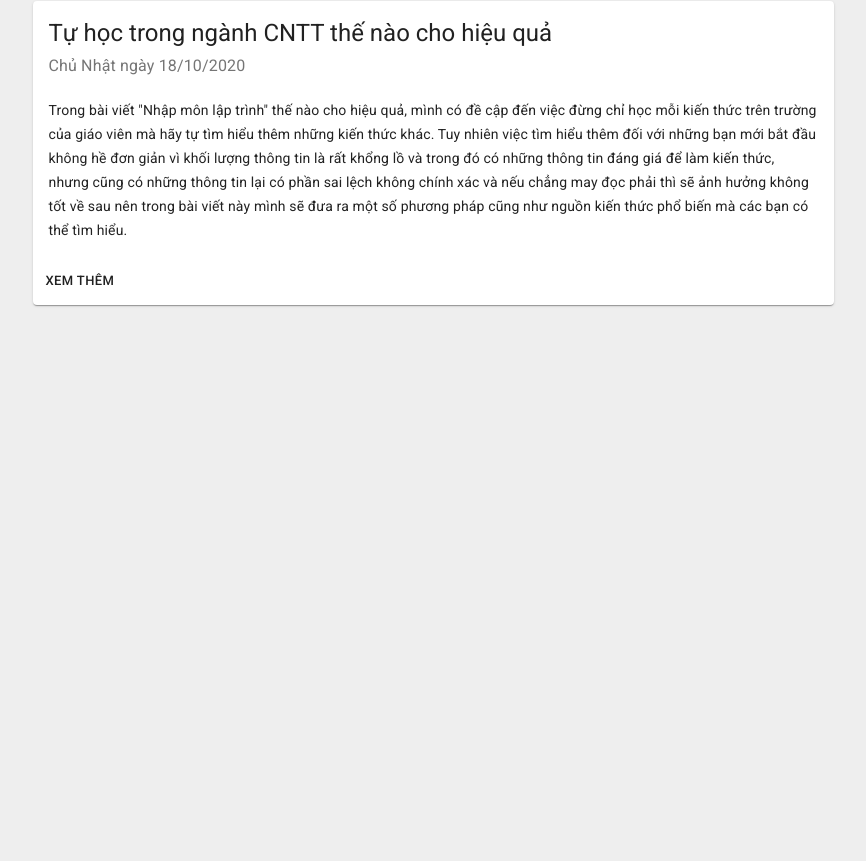
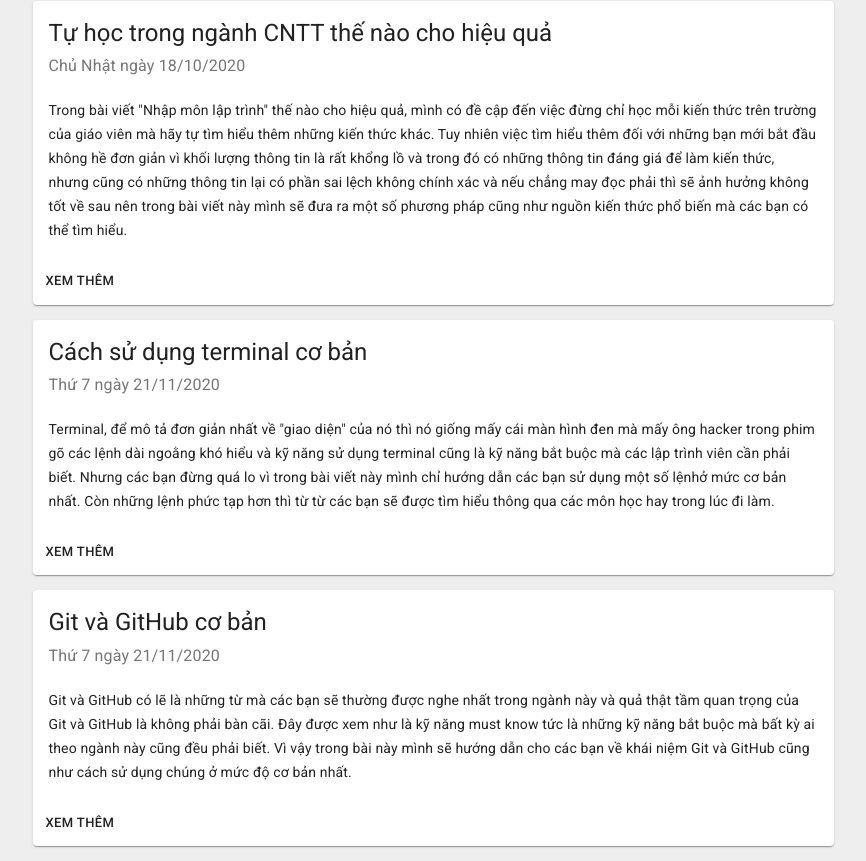
Before and after one commit to HuaAnhMinh/CLC-FAQs, a React (Create React App) app: page / in a window 1280 px wide. Shown: the part 1383-2244 px from the top of the page, without its empty margins (207-1073 px from the left). Before the commit the page ends 1703 px from the top, so only its background shows below. Built offline with nearby package versions, Linux system fonts and the light colour scheme.

Commit message:
Add descriptions for new posts

```diff
--- a/src/topics/information.js
+++ b/src/topics/information.js
@@ -47,6 +47,27 @@ const topicsInformation = [{
     'phổ biến mà các bạn có thể tìm hiểu.',
   ref: 'tu_hoc_cntt_the_nao_hieu_qua.md',
   pathname: 'tu_hoc_cntt_the_nao_hieu_qua',
+}, {
+  id: 'ee01337a-40e0-45b4-b162-8726285b7b41',
+  title: 'Cách sử dụng terminal cơ bản',
+  createdAt: 'Thứ 7 ngày 21/11/2020',
+  description: 'Terminal, để mô tả đơn giản nhất về "giao diện" của nó thì nó giống mấy cái màn hình đen mà mấy ông hacker ' +
+    'trong phim gõ các lệnh dài ngoằng khó hiểu và kỹ năng sử dụng terminal cũng là kỹ năng bắt buộc mà các lập trình ' +
+    'viên cần phải biết. Nhưng các bạn đừng quá lo vì trong bài viết này mình chỉ hướng dẫn các bạn sử dụng một số lệnh' +
+    'ở mức cơ bản nhất. Còn những lệnh phức tạp hơn thì từ từ các bạn sẽ được tìm hiểu thông qua các môn học hay trong ' +
+    'lúc đi làm.',
+  ref: 'terminal_co_ban.md',
+  pathname: 'terminal_co_ban'
+}, {
+  id: '2adbdbd0-6cd0-464f-9c15-09cd1091f62d',
+  title: 'Git và GitHub cơ bản',
+  createdAt: 'Thứ 7 ngày 21/11/2020',
+  description: 'Git và GitHub có lẽ là những từ mà các bạn sẽ thường được nghe nhất trong ngành này và quả thật ' +
+    'tầm quan trọng của Git và GitHub là không phải bàn cãi. Đây được xem như là kỹ năng must know tức là những ' +
+    'kỹ năng bắt buộc mà bất kỳ ai theo ngành này cũng đều phải biết. Vì vậy trong bài này mình sẽ hướng dẫn cho ' +
+    'các bạn về khái niệm Git và GitHub cũng như cách sử dụng chúng ở mức độ cơ bản nhất.',
+  ref: 'git_va_github_co_ban.md',
+  pathname: 'git_va_github_co_ban',
 }];
 
 export default topicsInformation;
```
Also changed, not shown: src/topics/git_va_github_co_ban.md (added), src/topics/terminal_co_ban.md (added).
